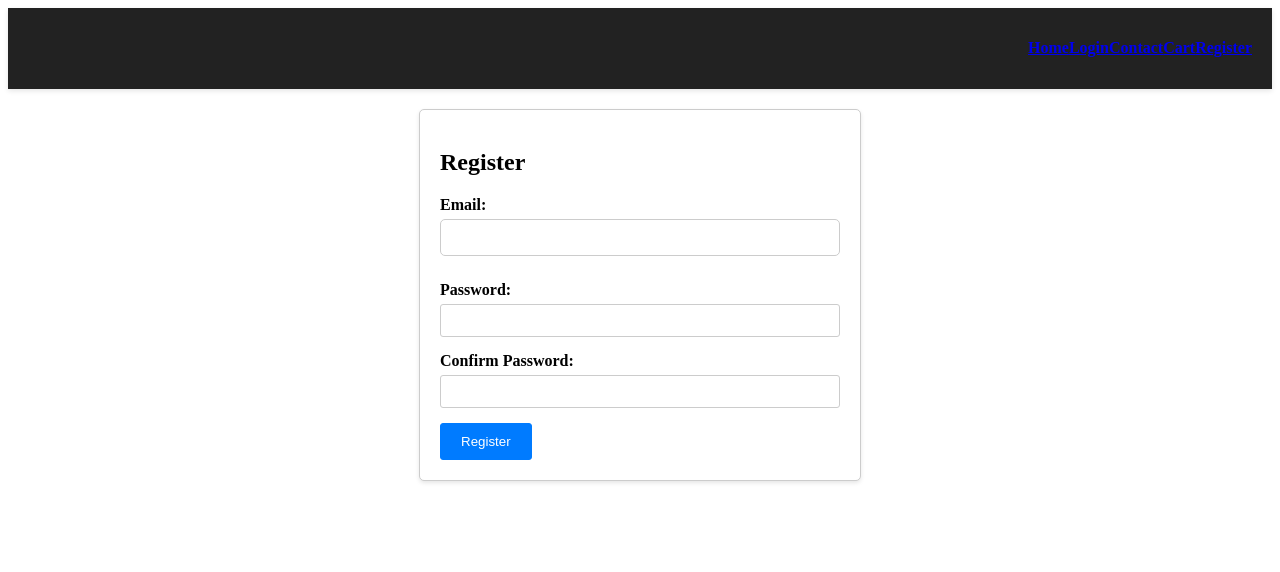
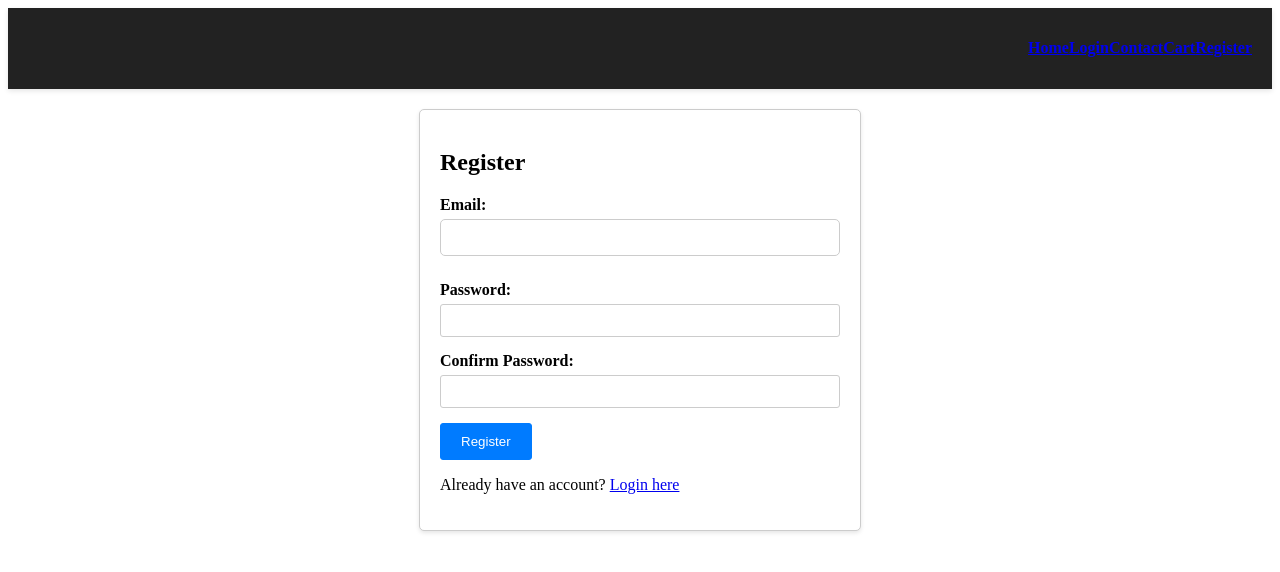
Before and after one commit to JamesKm08/Project-G5, a React (Create React App) app in the folder duka/: page /Register in a window 1280 px wide. Shown: the top 572 px of the page. Built offline with nearby package versions, Linux system fonts and the light colour scheme.

Commit message:
debugging

```diff
--- a/duka/src/components/Register.js
+++ b/duka/src/components/Register.js
@@ -1,11 +1,12 @@
-import React, { useState } from "react";
-import './Register.css'
+import React, { useState } from 'react';
+import { Link, useNavigate } from 'react-router-dom';
+import './Register.css';
 
 function RegisterForm() {
   const [formData, setFormData] = useState({
-    email: "",
-    password: "",
-    confirmPassword: "",
+    email: '',
+    password: '',
+    confirmPassword: '',
   });
 
   const handleChange = (event) => {
@@ -20,14 +21,16 @@
     event.preventDefault();
 
     if (formData.password !== formData.confirmPassword) {
-      alert("Passwords do not match.");
+      alert('Passwords do not match.');
       return;
     }
 
-
-    console.log("Form submitted:", formData);
+    console.log('Form submitted:', formData);
+    // Use the useNavigate hook to navigate to the login page
+    navigate('/login');
   };
 
+  const navigate = useNavigate();
 
   return (
     <div className="container">
@@ -70,6 +73,9 @@
           Register
         </button>
       </form>
+      <p>
+        Already have an account? <Link to="/login">Login here</Link>
+      </p>
     </div>
   );
 }
```
